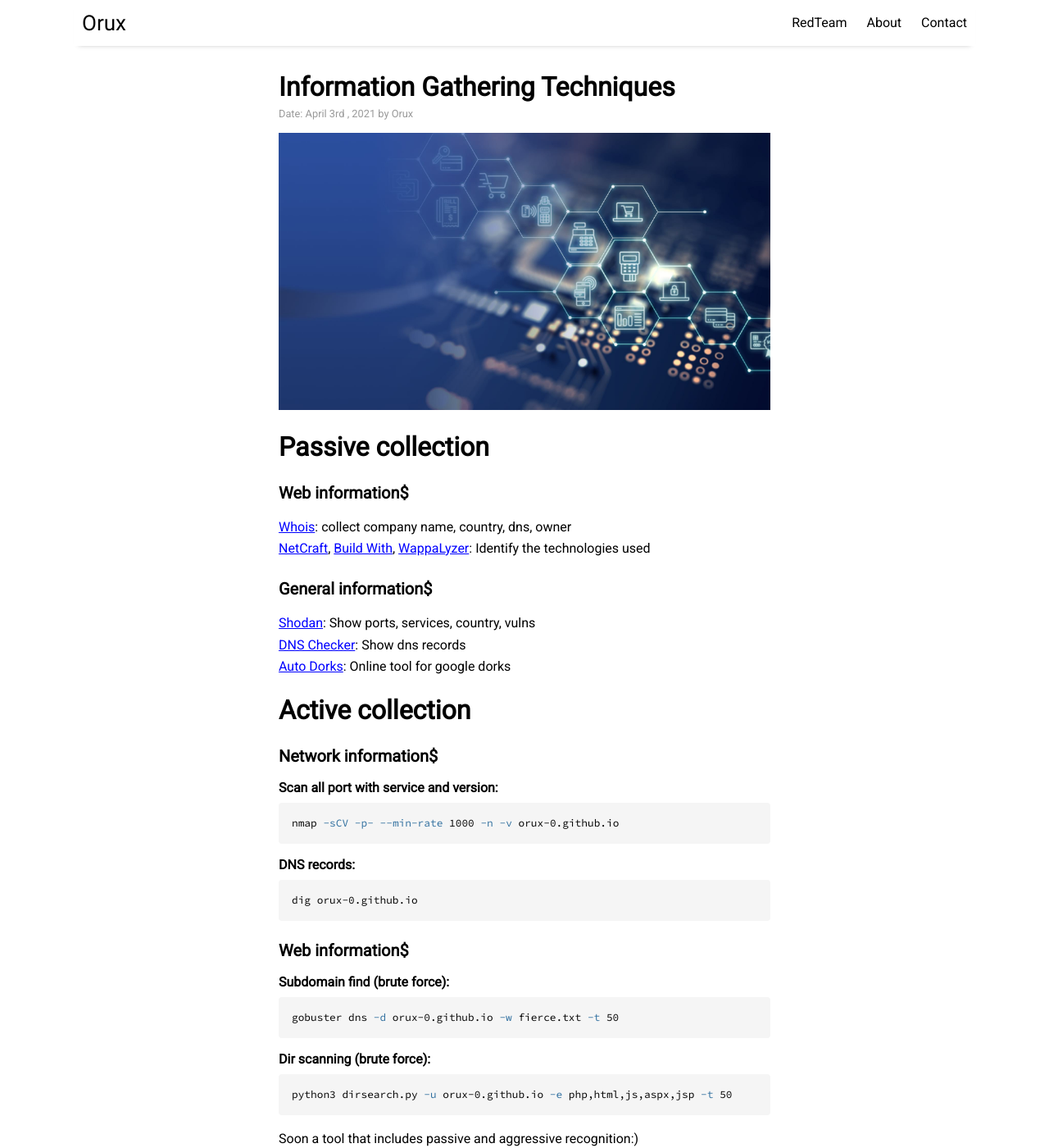
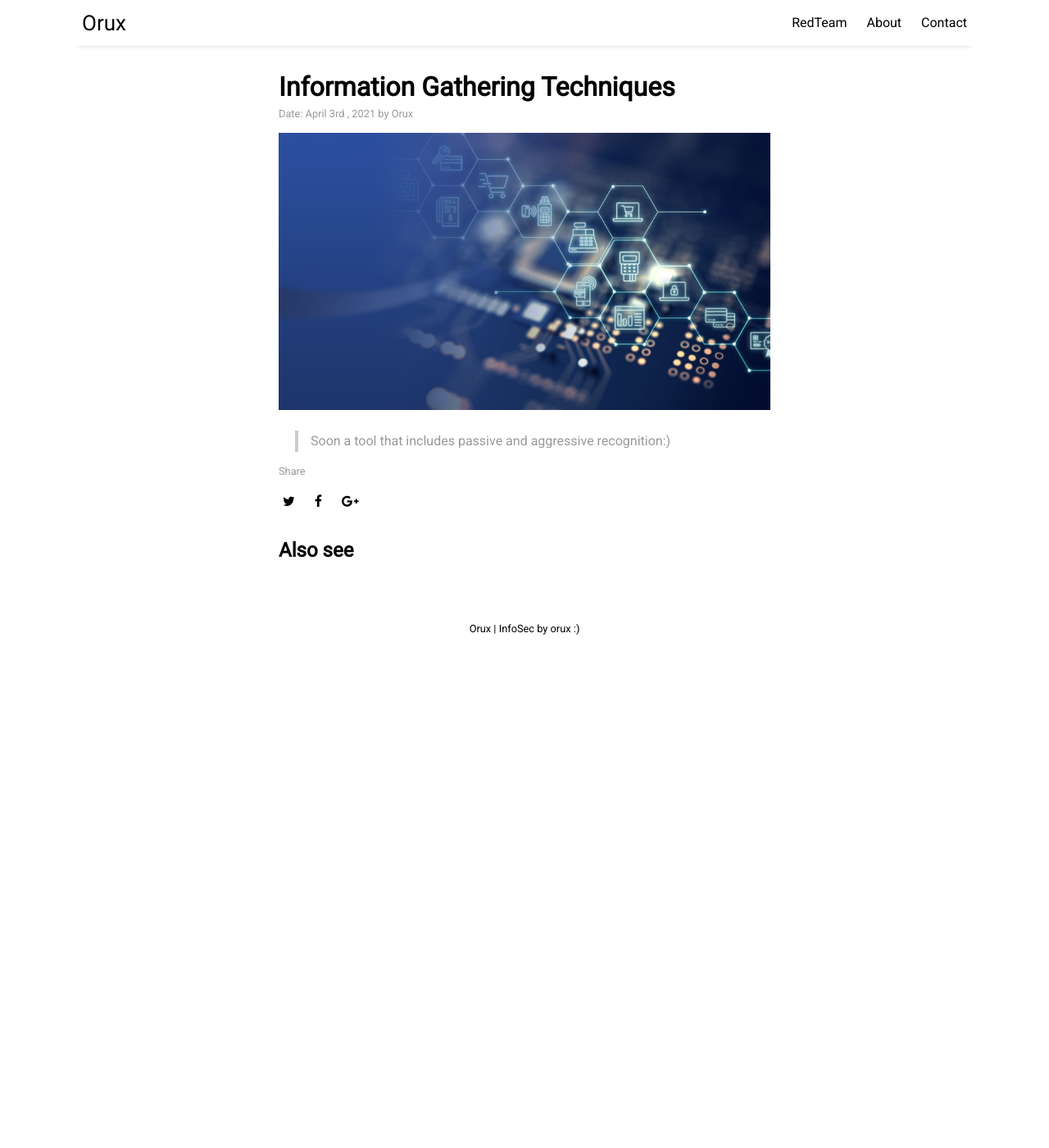
Before and after one commit to Oruxx/oruxx.github.io, a Jekyll site: the page built from _posts/2021-04-03-how-init.md, in a window 1280 px wide and 1400 px high. Shown: the whole window at 82% size. Built offline with Jekyll 4.4.1, drawn with Linux system fonts in a browser that asks for light colours; nearby versions of some CDN libraries.

Commit message:
Update 2021-04-03-how-init.md

````diff
--- a/_posts/2021-04-03-how-init.md
+++ b/_posts/2021-04-03-how-init.md
@@ -6,7 +6,7 @@ categories: redteam
 # tags: []
 image: discovery.jpg
 ---
-
+<!--
 # Passive collection
 ### Web information$
 <a href="" style="color: blue"></a>
@@ -38,5 +38,6 @@ gobuster dns -d orux-0.github.io -w fierce.txt -t 50
 ```bash
 python3 dirsearch.py -u orux-0.github.io -e php,html,js,aspx,jsp -t 50
 ```
+-->
 
-Soon a tool that includes passive and aggressive recognition:)
+> Soon a tool that includes passive and aggressive recognition:)
````
